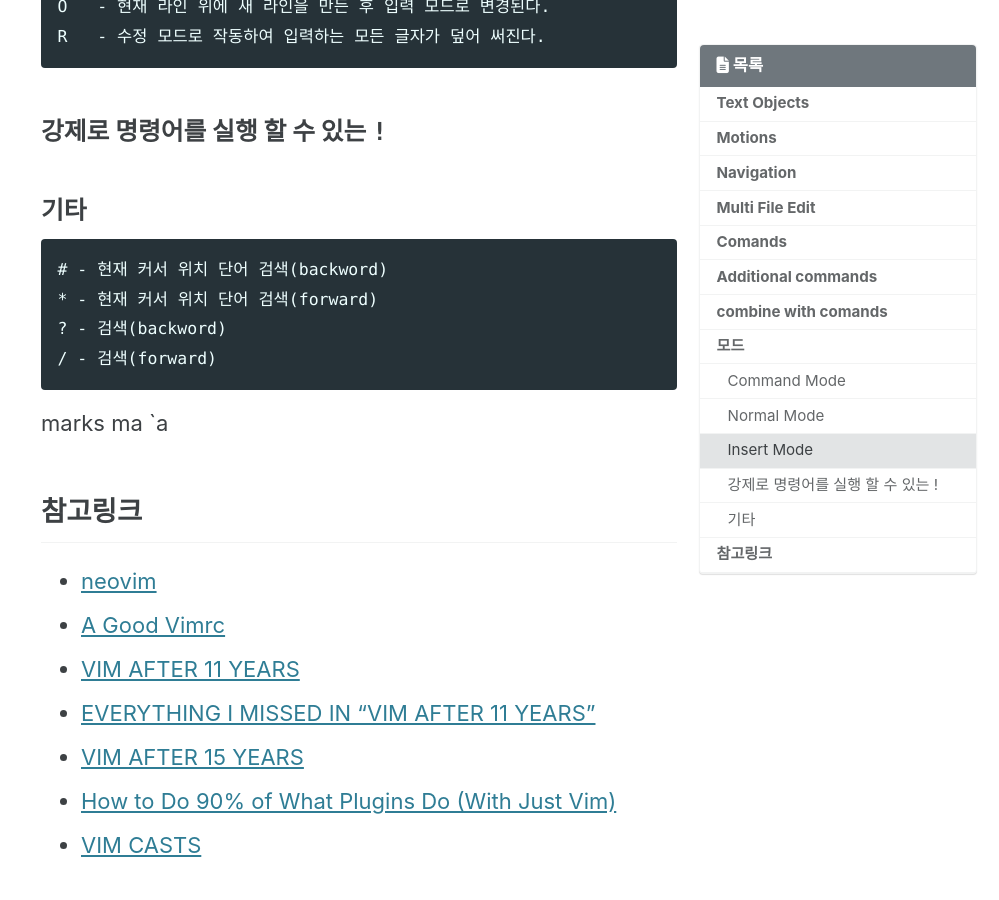
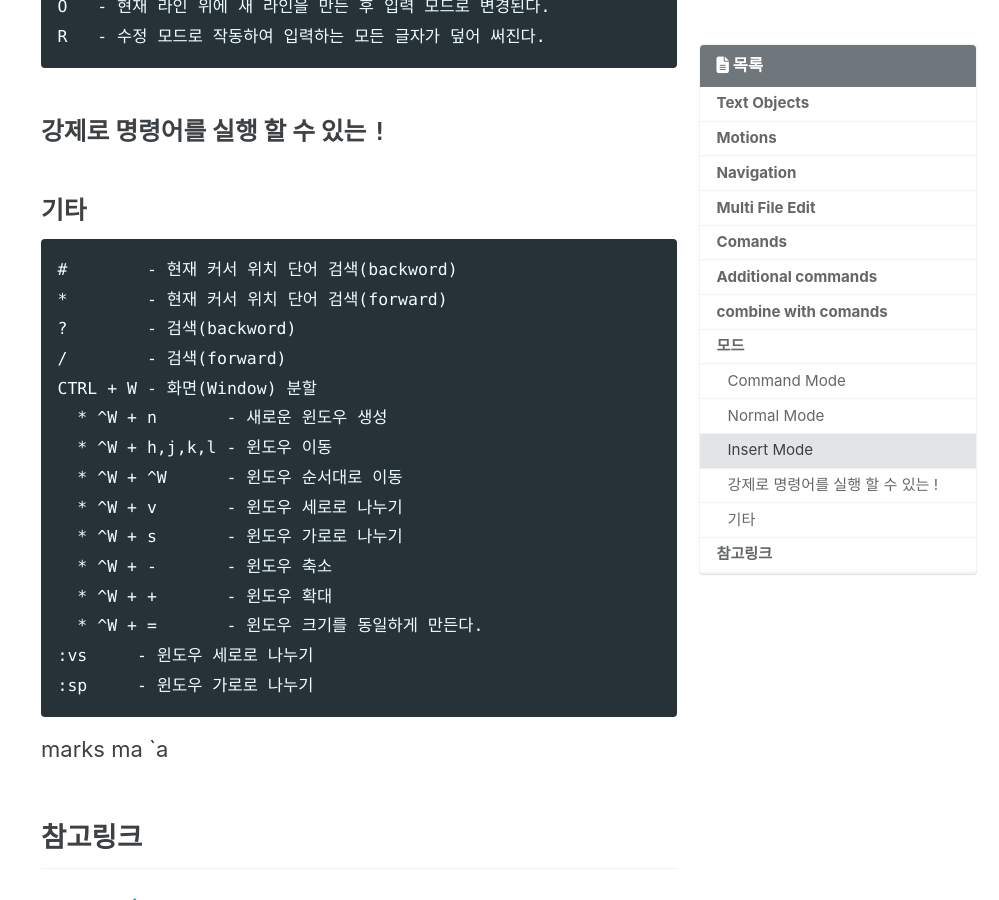
Before and after one commit to geeksaga/geeksaga.github, a Jekyll site: the page built from _posts/tools/2020-03-11-neovim.md, in a window 1280 px wide and 900 px high, scrolled down 4341 px. Shown: the whole window, without its empty margins (281-1280 px from the left). Built offline with Jekyll 4.4.1, drawn with Linux system fonts in a browser that asks for light colours; cached includes are drawn as plain includes; nearby versions of some CDN libraries; comment, search, counter and statistics services are not loaded.

Commit message:
Update neovim post

```diff
--- a/_posts/tools/2020-03-11-neovim.md
+++ b/_posts/tools/2020-03-11-neovim.md
@@ -140,10 +140,21 @@ VI는 3가지 일반(Normal), 입력(Insert), 명령(Command or Colon) 모드를
 
 ### 기타
 
-    # - 현재 커서 위치 단어 검색(backword)
-    * - 현재 커서 위치 단어 검색(forward)
-    ? - 검색(backword)
-    / - 검색(forward)
+    #        - 현재 커서 위치 단어 검색(backword)
+    *        - 현재 커서 위치 단어 검색(forward)
+    ?        - 검색(backword)
+    /        - 검색(forward)
+    CTRL + W - 화면(Window) 분할
+      * ^W + n       - 새로운 윈도우 생성
+      * ^W + h,j,k,l - 윈도우 이동
+      * ^W + ^W      - 윈도우 순서대로 이동
+      * ^W + v       - 윈도우 세로로 나누기
+      * ^W + s       - 윈도우 가로로 나누기
+      * ^W + -       - 윈도우 축소
+      * ^W + +       - 윈도우 확대
+      * ^W + =       - 윈도우 크기를 동일하게 만든다.
+    :vs     - 윈도우 세로로 나누기
+    :sp     - 윈도우 가로로 나누기
 
 
 marks
```
